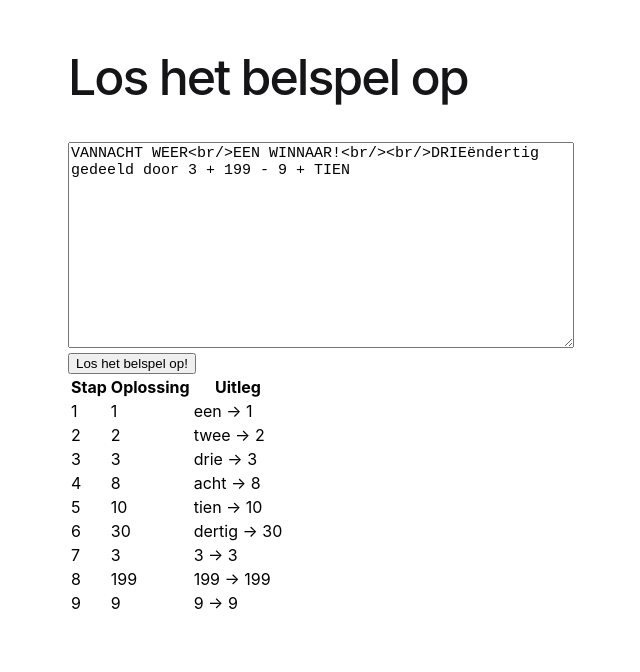
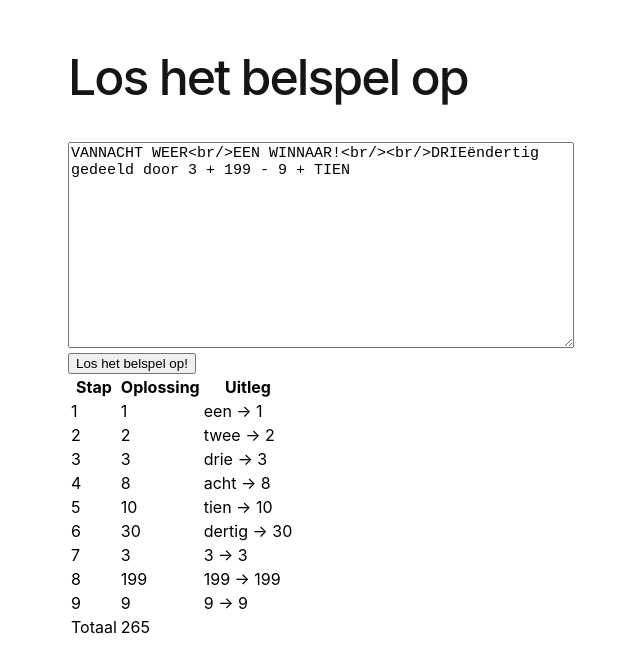
Before and after one commit to YannickVanHecke/CallingGameSolver, an Angular app: page / in a window 1280 px wide. Both pictures are taken after a click on the button "Los het belspel op!". Shown: the top 672 px of the page, without its empty margins (222-862 px from the left). Built offline with nearby package versions, Linux system fonts and the light colour scheme.

Commit message:
Showing step by step solution.

```diff
--- a/src/app/app.component.html
+++ b/src/app/app.component.html
@@ -198,6 +198,11 @@
             <td>{{row.Solution}}</td>
             <td>{{row.Explanation}}</td>
           </tr>
+          <tr>
+            <td>Totaal</td>
+            <td>{{solution.Items | TotalPipe}}</td>
+            <td></td>
+          </tr>
         </table>
       </div>
   </div>
--- a/src/app/app.module.ts
+++ b/src/app/app.module.ts
@@ -7,16 +7,18 @@ import { AppComponent } from './app.component';
 import { BrowserModule } from '@angular/platform-browser';
 import { FormsModule } from '@angular/forms';
 import { NgModule } from '@angular/core';
+import { TotalPipe } from '../pipes/TotalPipe';
 @NgModule({
   declarations: [
-    AppComponent
+    AppComponent,
+    TotalPipe
   ],
   imports: [
     AppRoutingModule,
     BrowserModule,
     FormsModule,
   ],
-  providers: [],
+  providers: [TotalPipe],
   bootstrap: [AppComponent]
 })
 export class AppModule { }
--- a/src/model/SolutionItem.ts
+++ b/src/model/SolutionItem.ts
@@ -1,12 +1,12 @@
 export class SolutionItem {
-    public Order: Number = 0;
-    public Solution: Number = 0;
+    public Order: number = 0;
+    public Solution: number = 0;
     public Explanation: string = "";
 
     /**
      *
      */
-    constructor(order: Number, solution: Number, explanation: string) {
+    constructor(order: number, solution: number, explanation: string) {
         this.Order = order;
         this.Solution = solution;
         this.Explanation = explanation;
--- /dev/null
+++ b/src/pipes/TotalPipe.ts
@@ -0,0 +1,14 @@
+import { Pipe, PipeTransform } from '@angular/core';
+import { SolutionItem } from "../model/SolutionItem";
+@Pipe({name: 'TotalPipe'})
+export class TotalPipe implements PipeTransform {
+    transform(solutionItems: SolutionItem[]) {
+        var total = 0;
+        solutionItems.forEach(solutionItem => {
+            total += solutionItem.Solution;
+        });
+
+        return total;
+    }
+
+}
```
